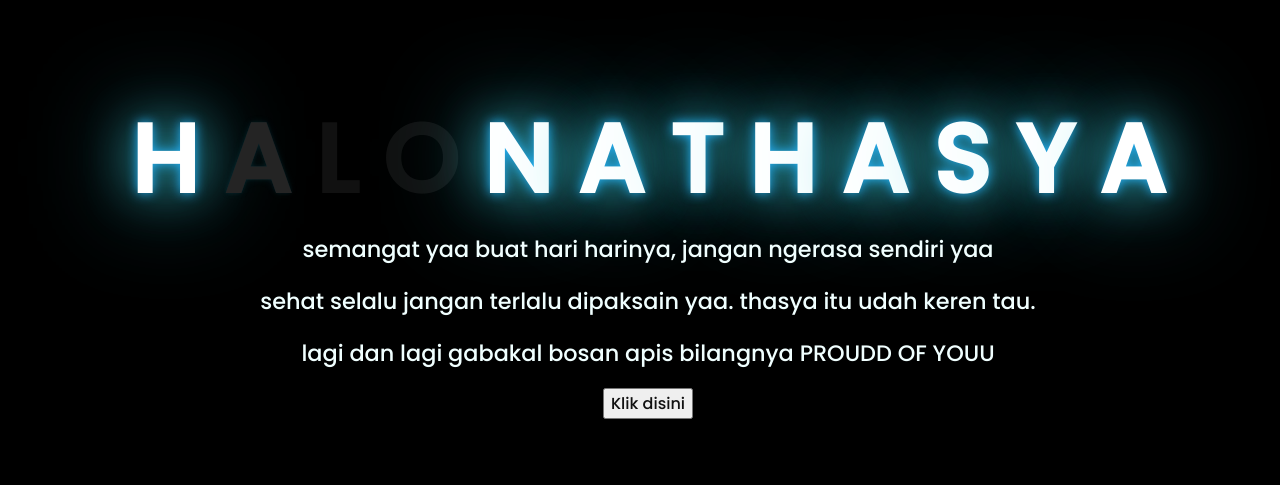
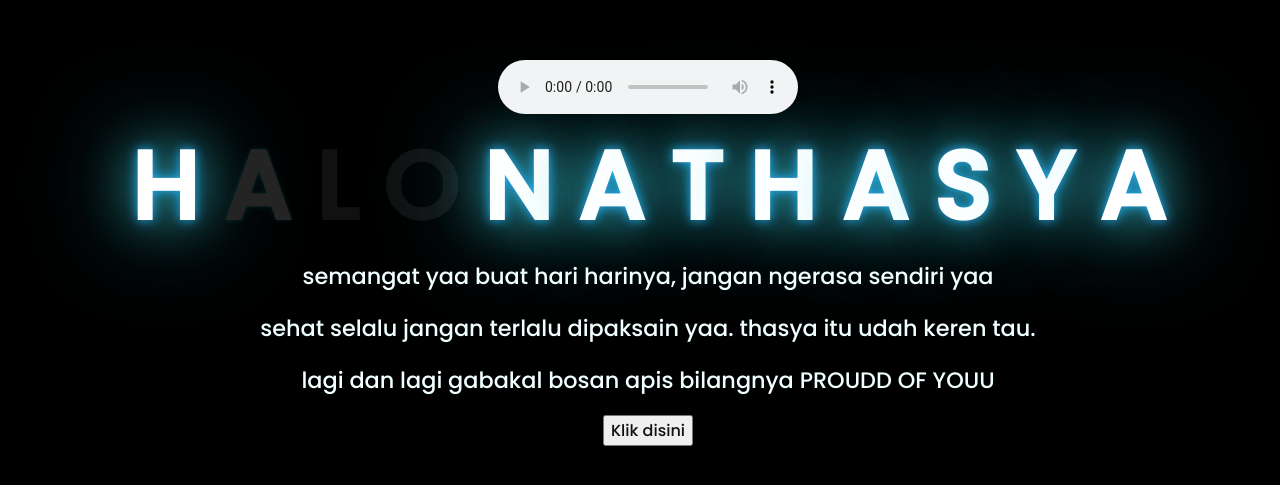
Before and after one commit to HafizzN/special.github.io, a plain HTML site: page index.html in a window 1280 px wide. Shown: the part 155-640 px from the top of the page. Drawn offline with Linux system fonts and the light colour scheme.

Commit message:
Update index.html

```diff
--- a/index.html
+++ b/index.html
@@ -1,7 +1,7 @@
 <!DOCTYPE html>
 <html lang="en">
 <head>
-        <audio autoplay>
+        <audio controls="audio">
           <source src="audio/musikk.mp3" type="audio/mp3"/>
         </audio>
 <head>
```
